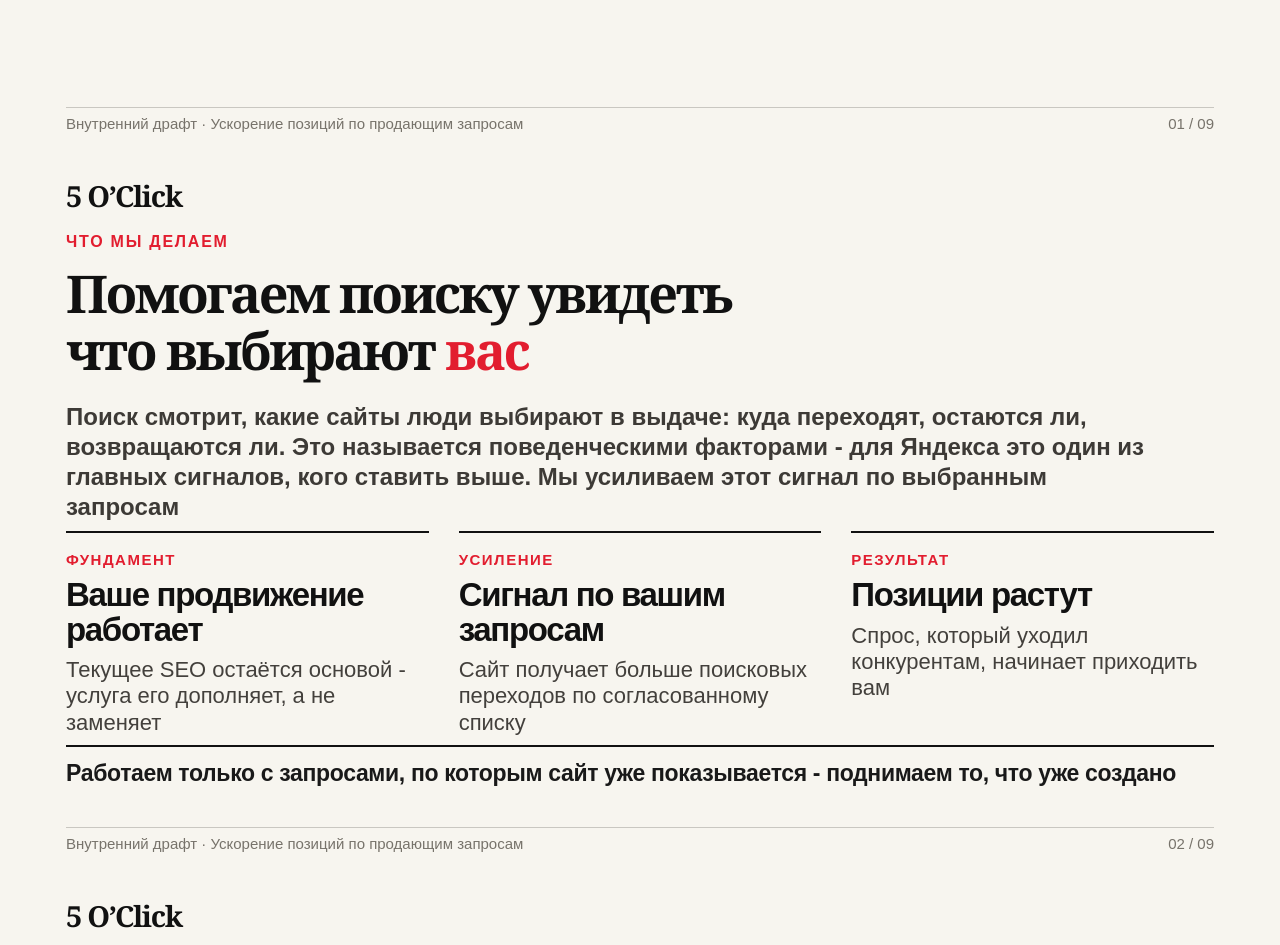
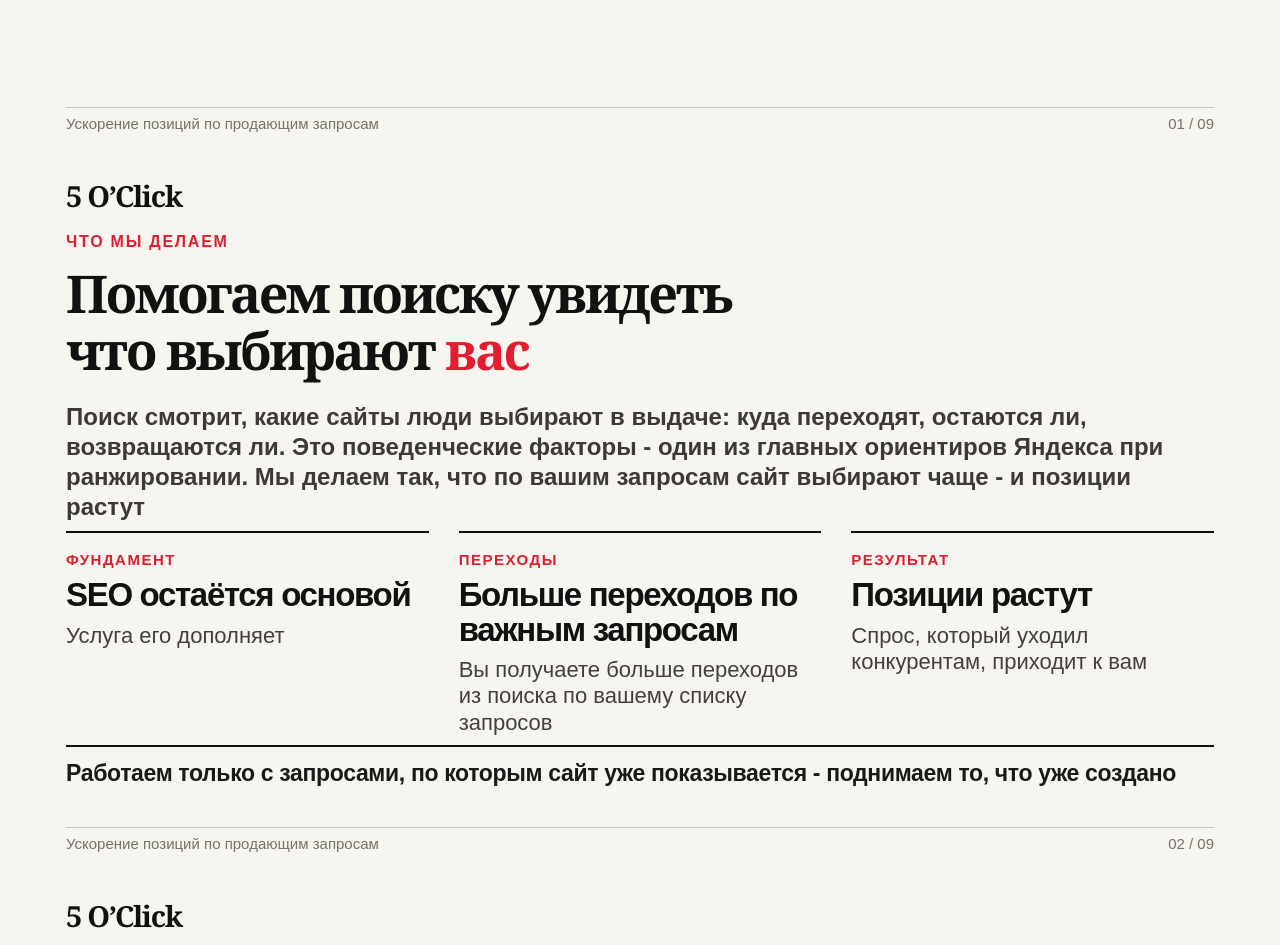
Before and after one commit to kate-pm-ai/5oclick-deck, a plain HTML site: page v7-review/index.html in a window 1280 px wide. Shown: the part 567-1512 px from the top of the page. Drawn offline with Linux system fonts and the light colour scheme.

Commit message:
v9: правки Кейт - без сигналов, программ и драфт-пометки
Co-Authored-By: Claude Fable 5 <noreply@anthropic.com>

```diff
--- a/v7-review/index.html
+++ b/v7-review/index.html
@@ -140,55 +140,55 @@ a.button:hover,a.button:focus{background:#bc1223;outline:3px solid #111;outline-
 <div class="scenario"><div class="num">02</div><div class="txt">Клиенты выбирают из тех, кого видят первыми, и уходят к ним</div></div>
 <div class="scenario"><div class="num">03</div><div class="txt">Рекламный трафик дорожает и конвертирует хуже поискового</div></div>
 <div class="scenario"><div class="num">04</div><div class="txt">Страницы готовы, но людей из поиска на них приходит мало</div></div></aside>
-<div class="rule"></div><div class="footer"><span>Внутренний драфт · Ускорение позиций по продающим запросам</span><span>01 / 09</span></div></section>
+<div class="rule"></div><div class="footer"><span>Ускорение позиций по продающим запросам</span><span>01 / 09</span></div></section>
 <section class="slide s2"><div class="brand">5&nbsp;O&rsquo;Click</div>
 <div class="top"><div class="kicker">Что мы делаем</div><div class="h1">Помогаем поиску увидеть<br>что выбирают <span class="red">вас</span></div>
-<div class="sub" style="max-width:1100px">Поиск смотрит, какие сайты люди выбирают в выдаче: куда переходят, остаются ли, возвращаются ли. Это называется поведенческими факторами - для Яндекса это один из главных сигналов, кого ставить выше. Мы усиливаем этот сигнал по выбранным запросам</div></div>
+<div class="sub" style="max-width:1100px">Поиск смотрит, какие сайты люди выбирают в выдаче: куда переходят, остаются ли, возвращаются ли. Это поведенческие факторы - один из главных ориентиров Яндекса при ранжировании. Мы делаем так, что по вашим запросам сайт выбирают чаще - и позиции растут</div></div>
 <div class="paths" style="top:378px">
-<div class="path" style="min-height:180px"><div><div class="small-label">фундамент</div><div class="card-title">Ваше продвижение работает</div><div class="card-text">Текущее SEO остаётся основой - услуга его дополняет, а не заменяет</div></div></div>
-<div class="path" style="min-height:180px"><div><div class="small-label">усиление</div><div class="card-title">Сигнал по вашим запросам</div><div class="card-text">Сайт получает больше поисковых переходов по согласованному списку</div></div></div>
-<div class="path" style="min-height:180px"><div><div class="small-label">результат</div><div class="card-title">Позиции растут</div><div class="card-text">Спрос, который уходил конкурентам, начинает приходить вам</div></div></div></div>
+<div class="path" style="min-height:180px"><div><div class="small-label">фундамент</div><div class="card-title">SEO остаётся основой</div><div class="card-text">Услуга его дополняет</div></div></div>
+<div class="path" style="min-height:180px"><div><div class="small-label">переходы</div><div class="card-title">Больше переходов по важным запросам</div><div class="card-text">Вы получаете больше переходов из поиска по вашему списку запросов</div></div></div>
+<div class="path" style="min-height:180px"><div><div class="small-label">результат</div><div class="card-title">Позиции растут</div><div class="card-text">Спрос, который уходил конкурентам, приходит к вам</div></div></div></div>
 <div class="bottom-line"><b>Работаем только с запросами, по которым сайт уже показывается</b> - поднимаем то, что уже создано</div>
-<div class="rule"></div><div class="footer"><span>Внутренний драфт · Ускорение позиций по продающим запросам</span><span>02 / 09</span></div></section>
+<div class="rule"></div><div class="footer"><span>Ускорение позиций по продающим запросам</span><span>02 / 09</span></div></section>
 <section class="slide s3"><div class="brand">5&nbsp;O&rsquo;Click</div>
 <div class="top"><div class="kicker">Как проверите результат</div><div class="h1">Изменение позиций видно<br>по <span class="red">каждому запросу</span></div></div>
 <div class="case"><div class="case-card"><div class="small-label">что увидите в отчёте</div><div class="card-title">Раз в месяц - полная картина</div><div class="card-text">По каждому запросу: позиция была и позиция стала</div><div class="card-text">Страница и поисковая система</div><div class="card-text">Динамика по всему списку целиком</div></div>
-<div class="case-card"><div class="small-label">почему это рост обращений</div><div class="card-title">Запросы в списке не случайные</div><div class="card-text">Мы отбираем запросы, которые приводят покупателей, а не читателей</div><div class="card-text red">Поэтому рост позиций - это рост обращений, а не просто цифры в отчёте</div></div></div>
-<div class="bottom-line"><b>Позиции замеряются до старта</b> - динамику вы сверяете с точкой отсчёта, а не со словами</div>
-<div class="rule"></div><div class="footer"><span>Внутренний драфт · Ускорение позиций по продающим запросам</span><span>03 / 09</span></div></section>
+<div class="case-card"><div class="small-label">почему это рост обращений</div><div class="card-title">Запросы в списке не случайные</div><div class="card-text">Мы отбираем запросы, по которым приходят покупатели, а не читатели</div><div class="card-text red">В топе по таким запросам - целевой трафик, который чаще становится заявками</div></div></div>
+<div class="bottom-line"><b>Позиции замеряются до старта</b> - у вас есть точка отсчёта для динамики</div>
+<div class="rule"></div><div class="footer"><span>Ускорение позиций по продающим запросам</span><span>03 / 09</span></div></section>
 <section class="slide s4"><div class="brand">5&nbsp;O&rsquo;Click</div>
 <div class="top"><div class="kicker">Кому подходит</div><div class="h1">Сначала проверим, есть ли <span class="red">основа для роста</span></div></div>
 <div class="ready"><div class="checklist"><div class="check-item"><div class="check">&#10003;</div><div class="txt">Есть страницы под нужные услуги или товары</div></div><div class="check-item"><div class="check">&#10003;</div><div class="txt">Сайт уже занимает места в первой тридцатке</div></div><div class="check-item"><div class="check">&#10003;</div><div class="txt">На страницах понятно предложение и есть путь к заявке</div></div><div class="check-item"><div class="check">&#10003;</div><div class="txt">В поиске есть запросы с намерением купить</div></div><div class="check-item"><div class="check">&#10003;</div><div class="txt">Доступны данные для исходного замера</div></div></div>
 <div class="soft"><div class="title">Если основа пока слабая</div><div class="text">Покажем, что мешает запуску. Если сайт почти не виден в поиске, сначала нужна базовая работа над продвижением</div></div></div>
-<div class="bottom-line"><b>Проверку делаем мы - и честно скажем, подходит ли вам эта услуга.</b> Предлагаем её только тем, у кого она сработает</div>
-<div class="rule"></div><div class="footer"><span>Внутренний драфт · Ускорение позиций по продающим запросам</span><span>04 / 09</span></div></section>
+<div class="bottom-line"><b>Проверку делаем мы - и честно скажем, подходит ли вам эта услуга.</b> Предлагаем её только тем, чьи сайты к ней готовы</div>
+<div class="rule"></div><div class="footer"><span>Ускорение позиций по продающим запросам</span><span>04 / 09</span></div></section>
 <section class="slide s5"><div class="brand">5&nbsp;O&rsquo;Click</div>
 <div class="top"><div class="kicker">Куда пойдёт бюджет</div><div class="h1">Вы утверждаете <span class="red">конкретные запросы</span></div></div>
 <div class="criteria"><div class="criterion"><div class="small-label">01 / спрос</div><div class="card-title">Запрос о покупке</div><div class="card-text">Человек ищет услугу, товар или исполнителя, а не просто читает о теме</div></div><div class="criterion"><div class="small-label">02 / позиция</div><div class="card-title">Есть стартовая видимость</div><div class="card-text">Обычно это запросы на 4-30 местах в поиске</div></div><div class="criterion"><div class="small-label">03 / страница</div><div class="card-title">Есть куда вести</div><div class="card-text">Страница соответствует запросу и объясняет, как обратиться</div></div><div class="criterion"><div class="small-label">04 / потенциал</div><div class="card-title">По этим запросам покупают</div><div class="card-text">Человек, пришедший по такому запросу, с большой вероятностью оставит заявку</div></div></div>
 <div class="data"><div class="title">На выходе</div><div class="big">Список для согласования</div><div class="text">Запрос, текущая позиция, страница и причина выбора</div></div>
 <div class="bottom-line"><b>Список собираем мы, утверждаете вы.</b> Есть свои запросы на примете - добавим и проверим их потенциал</div>
-<div class="rule"></div><div class="footer"><span>Внутренний драфт · Ускорение позиций по продающим запросам</span><span>05 / 09</span></div></section>
+<div class="rule"></div><div class="footer"><span>Ускорение позиций по продающим запросам</span><span>05 / 09</span></div></section>
 <section class="slide s6"><div class="brand">5&nbsp;O&rsquo;Click</div>
-<div class="top"><div class="kicker">Как идёт работа</div><div class="h1">Регулярная программа<br>с <span class="red">аккуратным разгоном</span></div></div>
-<div class="timeline"><div class="tstep"><div class="when">шаг 01</div><div class="title">Замеряем и согласуем</div><div class="text">Фиксируем позиции до старта и утверждаем с вами список запросов</div></div><div class="tstep"><div class="when">шаг 02</div><div class="title">Стартуем на части списка</div><div class="text">Начинаем аккуратно, с небольшой интенсивности - так сайт растёт без рывков</div></div><div class="tstep"><div class="when">шаг 03</div><div class="title">Показываем динамику</div><div class="text">Вы видите изменение позиций по каждому запросу относительно замера</div></div><div class="tstep"><div class="when">шаг 04</div><div class="title">Выводим на полный список</div><div class="text">Подключаем остальные запросы и ведём программу регулярно, с отчётом раз в месяц</div></div></div>
-<div class="bottom-line"><b>Это работа вдолгую, как и само продвижение:</b> первые сдвиги видны раньше, устойчивый эффект складывается месяцами</div>
-<div class="rule"></div><div class="footer"><span>Внутренний драфт · Ускорение позиций по продающим запросам</span><span>06 / 09</span></div></section>
+<div class="top"><div class="kicker">Как идёт работа</div><div class="h1">Регулярная работа<br>с <span class="red">плавным стартом</span></div></div>
+<div class="timeline"><div class="tstep"><div class="when">шаг 01</div><div class="title">Замеряем и согласуем</div><div class="text">Фиксируем позиции до старта и утверждаем с вами список запросов</div></div><div class="tstep"><div class="when">шаг 02</div><div class="title">Начинаем с части запросов</div><div class="text">Стартуем с небольшой интенсивности, без рывков</div></div><div class="tstep"><div class="when">шаг 03</div><div class="title">Показываем динамику</div><div class="text">Вы видите изменение позиций по каждому запросу относительно замера</div></div><div class="tstep"><div class="when">шаг 04</div><div class="title">Выводим на полный список</div><div class="text">Подключаем остальные запросы и ведём работу регулярно, с отчётом раз в месяц</div></div></div>
+<div class="bottom-line"><b>Почему это работа вдолгую:</b> поиск должен увидеть, что ваш сайт стабильно выбирают. Эффект накапливается и закрепляется со временем</div>
+<div class="rule"></div><div class="footer"><span>Ускорение позиций по продающим запросам</span><span>06 / 09</span></div></section>
 <section class="slide s7"><div class="brand">5&nbsp;O&rsquo;Click</div>
 <div class="top"><div class="kicker">Как управляем работой</div><div class="h1">Контролируем темп<br>и <span class="red">удерживаем результат</span></div></div>
 <div class="faq"><div class="faq-card"><div class="small-label">темп</div><div class="card-title">Начинаем постепенно</div><div class="card-text">Интенсивность растёт плавно, и мы всё время следим за реакцией сайта. Если данные показывают, что темп стоит изменить - корректируем его</div></div>
-<div class="faq-card"><div class="small-label">удержание</div><div class="card-title">Поднять и удержать</div><div class="card-text">Позиции нужно не только поднять, но и удержать - поэтому это регулярная работа, а не разовая акция. Чем дольше сайт закрепляется наверху, тем устойчивее результат</div></div></div>
+<div class="faq-card"><div class="small-label">удержание</div><div class="card-title">Поднять и удержать</div><div class="card-text">Позиции нужно не только поднять, но и удержать - поэтому работа регулярная, а не разовая. Чем дольше сайт закрепляется наверху, тем устойчивее результат</div></div></div>
 <div class="bottom-line"><b>Вы видите замеры и участвуете в решениях:</b> что расширять, что менять, на чём сфокусироваться</div>
-<div class="rule"></div><div class="footer"><span>Внутренний драфт · Ускорение позиций по продающим запросам</span><span>07 / 09</span></div></section>
+<div class="rule"></div><div class="footer"><span>Ускорение позиций по продающим запросам</span><span>07 / 09</span></div></section>
 <section class="slide s8"><div class="brand">5&nbsp;O&rsquo;Click</div>
 <div class="top"><div class="kicker">Стоимость</div><div class="h1">Согласуем цену <span class="red">до начала работ</span></div></div>
 <div class="price-layout"><div class="price-main"><div><div class="from">прозрачная смета</div><div class="amount">Считаем под ваш список</div><div class="note">Стоимость зависит от количества запросов в работе. Смету согласуем до старта</div></div></div>
 <div class="price-factors"><div class="factor"><div class="n">01</div><div class="txt">Сколько запросов берём в работу</div></div><div class="factor"><div class="n">02</div><div class="txt">Яндекс и Google считаются отдельно</div></div><div class="factor"><div class="n">03</div><div class="txt">Какие позиции и страницы берём в работу</div></div><div class="factor"><div class="n">04</div><div class="txt">Какой объём отчётности согласуем</div></div></div></div>
 <div class="bottom-line"><b>Без неожиданного расширения бюджета:</b> состав и стоимость работы утверждаете вы</div>
-<div class="rule"></div><div class="footer"><span>Внутренний драфт · Ускорение позиций по продающим запросам</span><span>08 / 09</span></div></section>
+<div class="rule"></div><div class="footer"><span>Ускорение позиций по продающим запросам</span><span>08 / 09</span></div></section>
 <section class="slide s9"><div class="brand">5&nbsp;O&rsquo;Click</div>
 <div class="top"><div class="kicker">Следующий шаг</div><div class="h1">Покажем запросы<br>с <span class="red">реальным потенциалом</span></div></div>
 <div class="final"><div class="we-do"><div class="title">Что вы получаете на старте</div><div class="do-item"><div class="n">1</div><div class="txt">Смотрим статистику и позиции вашего сайта</div></div><div class="do-item"><div class="n">2</div><div class="txt">Показываем запросы, где есть смысл ускоряться</div></div><div class="do-item"><div class="n">3</div><div class="txt">Считаем смету под согласованный список</div></div></div>
 <div class="cta-box"><div><div class="title">Если мы пришли с этим предложением</div><div class="text">У сайта уже есть основания для роста. Осталось согласовать список запросов и смету</div></div><div><div class="button">Обсудить запуск</div></div></div></div>
 <div class="bottom-line"><span class="red"><b>Граница ответственности:</b></span> наша зона - чтобы человек нашёл вас в поиске и обратился: оставил заявку или позвонил. После обращения работает ваш отдел продаж</div>
-<div class="rule"></div><div class="footer"><span>Внутренний драфт · Ускорение позиций по продающим запросам</span><span>09 / 09</span></div></section>
+<div class="rule"></div><div class="footer"><span>Ускорение позиций по продающим запросам</span><span>09 / 09</span></div></section>
 </body></html>
```
